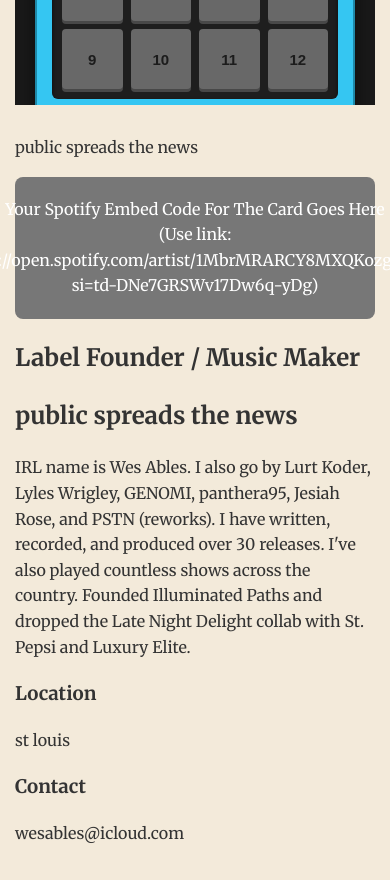
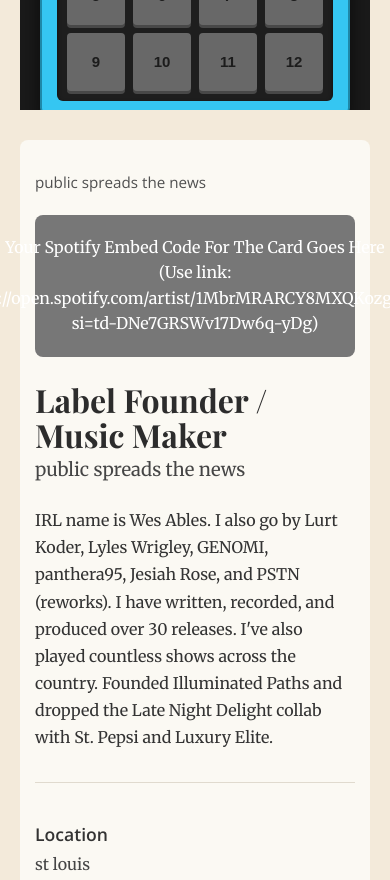
Before and after one commit to w-ables/pstn, a plain HTML site: page index.html in a window 390 px wide. Shown: the part 560-1440 px from the top of the page. Drawn offline with nearby package versions, Linux system fonts and the light colour scheme.

Commit message:
Update style.css
to add card below sampler

```diff
--- a/style.css
+++ b/style.css
@@ -1,144 +1,151 @@
 body {
     margin: 0;
     font-family: 'Merriweather', serif;
-    background-color: #F3EADA; /* Beige background from your design */
-    color: #333333; /* Dark text color for readability */
+    background-color: #F3EADA; /* Main page background - REMAINS THE SAME */
+    color: #333333;
     line-height: 1.6;
 }
 
 .site-container {
     max-width: 1200px;
     margin: 0 auto;
-    padding: 20px;
+    padding: 20px; /* Ensures some space around the content on very wide screens */
 }
 
 /* Sampler Section - The iframe will take care of the sampler's internal styling */
 .sampler-section {
-    margin-bottom: 30px;
-    /* The iframe itself is centered via its style attribute in the HTML */
+    margin-bottom: 30px; /* Space between sampler and the new card */
 }
 
-.page-header {
-    font-family: 'Open Sans', sans-serif;
-    font-size: 1em;
-    color: #555; /* Subdued color for the top text */
-    text-align: left;
-    margin-bottom: 40px;
+/* NEW Info Card Styles */
+.info-card {
+    background-color: #FBF9F3; /* Slightly lighter yellow/beige for the card itself, adjust if needed */
+    padding: 25px;
+    border-radius: 8px; /* Optional: slightly rounded corners for the card */
+    /* box-shadow: 0 4px 15px rgba(0, 0, 0, 0.08); Optional: a very subtle shadow for card effect */
+    max-width: 750px; /* Max width for the card content area */
+    margin: 0 auto; /* Center the card */
 }
 
-.content-wrapper {
-    /* Styles for the main content area below the sampler */
+.card-top-text {
+    font-family: 'Open Sans', sans-serif;
+    font-size: 0.95em;
+    color: #505050;
+    text-align: left; /* As per screenshot */
+    margin-bottom: 20px;
 }
 
-.spotify-and-title {
-    display: flex;
-    flex-wrap: wrap; /* Allow wrapping on smaller screens */
-    gap: 30px;
-    margin-bottom: 40px;
-    align-items: flex-start; /* Align items to the top */
+.spotify-embed-card {
+    margin-bottom: 25px;
 }
 
-.spotify-embed {
-    flex: 1 1 300px; /* Flex properties for sizing */
-    max-width: 380px; /* Max width for the Spotify embed */
+.spotify-embed-card iframe { /* Style the iframe from Spotify if needed */
+    border-radius: 12px !important; /* Override Spotify's default if necessary */
+    width: 100%;
 }
 
-.main-headings {
-    flex: 2 1 400px; /* Flex properties for sizing */
-}
 
-.main-headings h1 {
+.card-main-headings h1 {
     font-family: 'Playfair Display', serif;
-    font-size: 3.5em; /* Large heading */
+    font-size: 3.2em; /* Adjusted for card context */
     font-weight: 700;
     color: #2c2c2c;
     margin-top: 0;
-    margin-bottom: 0.2em;
+    margin-bottom: 0.1em; /* Tighter spacing */
     line-height: 1.1;
 }
 
-.main-headings h2 {
-    font-family: 'Merriweather', serif;
-    font-size: 1.4em;
-    font-weight: normal;
+.card-main-headings h2 {
+    font-family: 'Merriweather', serif; /* Screenshot uses serif here */
+    font-size: 1.3em; /* Adjusted for card context */
+    font-weight: normal; /* Not bold in screenshot for this one */
     color: #454545;
     margin-top: 0;
-    margin-bottom: 1em;
+    margin-bottom: 1.2em;
 }
 
-.about-section p {
-    font-size: 1.1em;
-    max-width: 700px; /* Readable line length */
-    margin-bottom: 40px;
+.card-bio {
+    font-family: 'Merriweather', serif; /* Explicitly set for card bio */
+    font-size: 1.05em; /* Slightly adjusted */
+    color: #333;
+    line-height: 1.7;
+    margin-bottom: 30px;
 }
 
-.contact-details {
+.card-details-grid {
     display: flex;
     flex-wrap: wrap;
-    gap: 40px; /* Space between location and contact */
-    margin-top: 30px;
+    gap: 30px 40px; /* Row and column gap */
+    margin-top: 20px;
+    border-top: 1px solid #E0DACE; /* Optional: a subtle separator line */
+    padding-top: 20px;
 }
 
-.detail-item {
+.card-detail-item {
     flex: 1;
-    min-width: 150px; /* Ensure they don't get too squished */
+    min-width: 150px;
 }
 
-.detail-item h3 {
+.card-detail-item h3 {
     font-family: 'Open Sans', sans-serif;
-    font-size: 1.2em;
+    font-size: 1.1em; /* Adjusted for card context */
     font-weight: 600;
     color: #333;
-    margin-bottom: 0.3em;
+    margin-bottom: 0.2em;
 }
 
-.detail-item p {
+.card-detail-item p {
+    font-family: 'Merriweather', serif; /* Consistent with bio text */
     font-size: 1em;
+    color: #454545;
     margin: 0;
 }
 
-/* Mobile Responsiveness */
+/* REMOVE or COMMENT OUT these old styles as they are now handled by .info-card or its children */
+/*
+.page-header { ... }
+.spotify-and-title { ... }
+.spotify-embed { ... }
+.main-headings { ... } (note: .card-main-headings is the new selector)
+.main-headings h1 { ... }
+.main-headings h2 { ... }
+.about-section p { ... } (note: .card-bio is the new selector)
+.contact-details { ... } (note: .card-details-grid is the new selector)
+.detail-item { ... } (note: .card-detail-item is the new selector)
+.detail-item h3 { ... }
+.detail-item p { ... }
+*/
+
+
+/* Mobile Responsiveness - Adjusting for the card context */
 @media (max-width: 768px) {
-    .main-headings h1 {
-        font-size: 2.8em;
+    .info-card {
+        padding: 20px;
     }
-    .main-headings h2 {
-        font-size: 1.2em;
+    .card-main-headings h1 {
+        font-size: 2.5em; /* Adjusted for card on mobile */
     }
-    .spotify-and-title {
-        flex-direction: column; /* Stack Spotify and title on mobile */
-        align-items: center; /* Center items when stacked */
+    .card-main-headings h2 {
+        font-size: 1.15em; /* Adjusted for card on mobile */
     }
-    .spotify-embed {
-        width: 100%;
-        max-width: 350px; /* Control Spotify embed size on mobile */
-        margin-bottom: 20px;
-    }
-    .main-headings {
-        text-align: center; /* Center headings on mobile */
-    }
-    .about-section p {
+    .card-bio {
         font-size: 1em;
     }
-    .contact-details {
-        flex-direction: column; /* Stack contact details */
-        align-items: flex-start; /* Align to left when stacked */
+    .card-details-grid {
+        flex-direction: column; /* Stack location and contact */
         gap: 20px;
+        align-items: flex-start;
     }
-    .page-header {
-        text-align: center;
-        margin-bottom: 20px;
+    .spotify-embed-card { /* Ensure Spotify embed behaves well */
+        max-width: 100%;
     }
 }
 
 @media (max-width: 480px) {
-    .main-headings h1 {
-        font-size: 2.2em;
+    .card-main-headings h1 {
+        font-size: 2em;
     }
-    .main-headings h2 {
-        font-size: 1em;
-    }
-     .site-container {
+     .info-card {
         padding: 15px;
     }
 }
```
